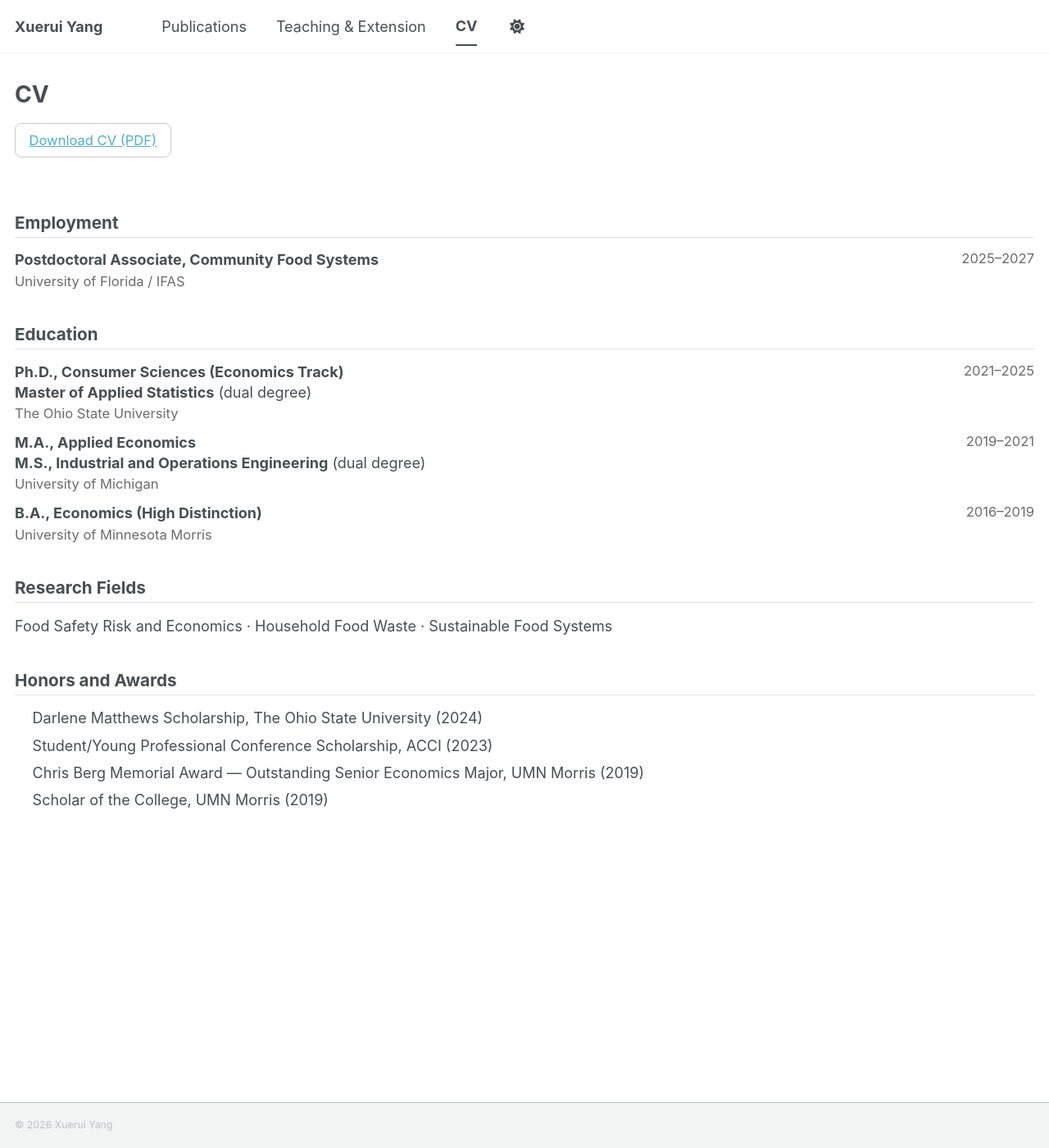
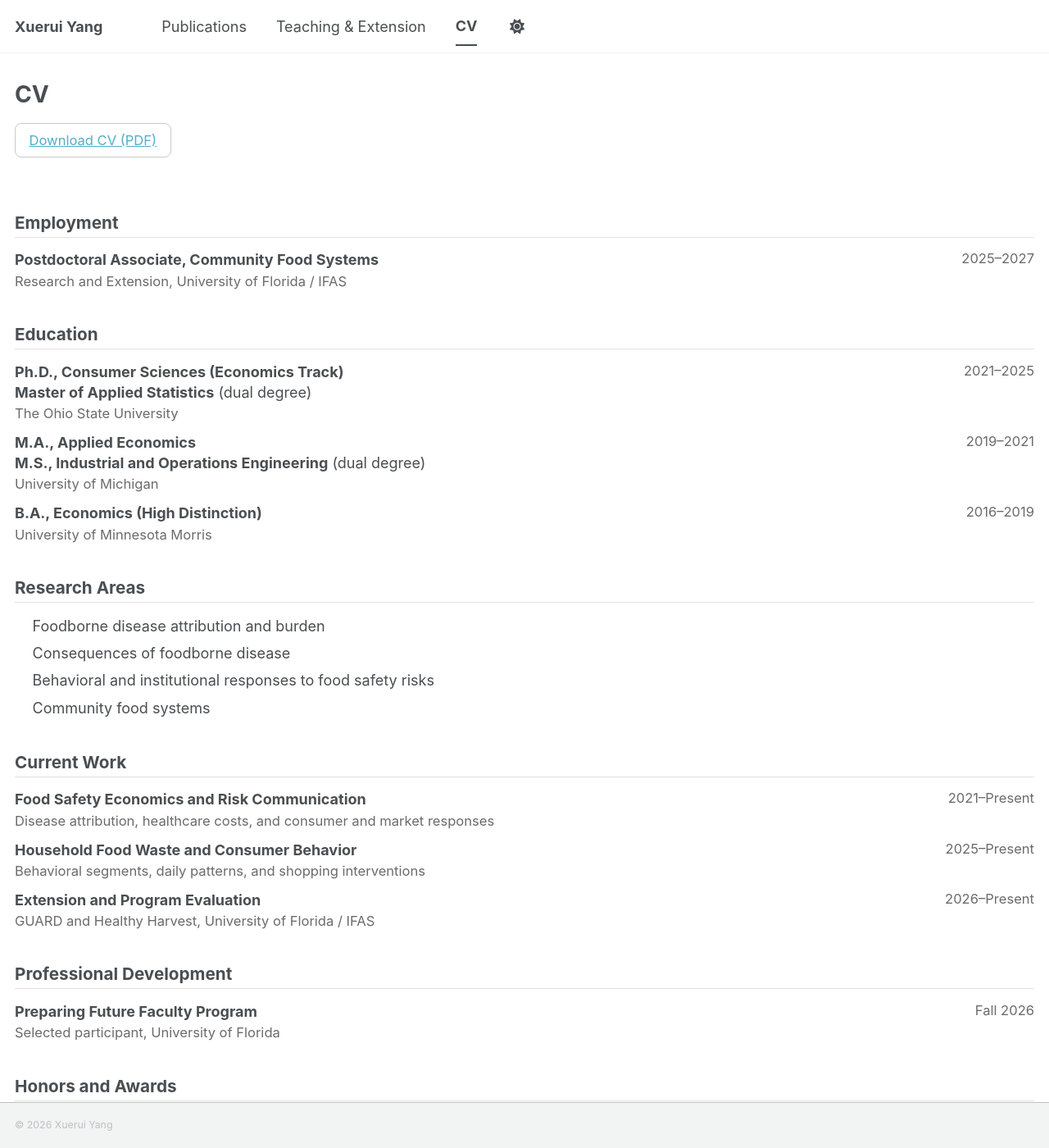
Before and after one commit to xueruiycool/xueruiycool.github.io, a Jekyll site: the page built from _pages/cv.md, in a window 1280 px wide and 1400 px high. Shown: the whole window at 82% size. Built offline with Jekyll 4.4.1, drawn with Linux system fonts in a browser that asks for light colours; a style sheet for code colours, icons or effects is not loaded.

Commit message:
Update general CV

```diff
--- a/_pages/cv.md
+++ b/_pages/cv.md
@@ -16,7 +16,6 @@ redirect_from:
 .cv-entry .cv-what{flex:1;}
 .cv-entry .cv-sub{color:#6b6b6b;font-size:0.92em;}
 .cv-entry .cv-when{color:#6b6b6b;white-space:nowrap;font-size:0.92em;}
-.cv-fields{line-height:1.5;margin:0;}
 .cv-list{margin:0;padding-left:1.2em;}
 .cv-list li{margin-bottom:0.35em;}
 .cv-more{margin-top:1.8em;font-size:0.92em;color:#6b6b6b;}
@@ -26,7 +25,7 @@ redirect_from:
 
 <div class="cv-section">
 <h2>Employment</h2>
-<div class="cv-entry"><div class="cv-what"><strong>Postdoctoral Associate, Community Food Systems</strong><br><span class="cv-sub">University of Florida / IFAS</span></div><div class="cv-when">2025&ndash;2027</div></div>
+<div class="cv-entry"><div class="cv-what"><strong>Postdoctoral Associate, Community Food Systems</strong><br><span class="cv-sub">Research and Extension, University of Florida / IFAS</span></div><div class="cv-when">2025&ndash;2027</div></div>
 </div>
 
 <div class="cv-section">
@@ -37,10 +36,26 @@ redirect_from:
 </div>
 
 <div class="cv-section">
-<h2>Research Fields</h2>
-<p class="cv-fields">Food Safety Risk and Economics &middot; Household Food Waste &middot; Sustainable Food Systems</p>
+<h2>Research Areas</h2>
+<ul class="cv-list">
+<li>Foodborne disease attribution and burden</li>
+<li>Consequences of foodborne disease</li>
+<li>Behavioral and institutional responses to food safety risks</li>
+<li>Community food systems</li>
+</ul>
 </div>
 
+<div class="cv-section">
+<h2>Current Work</h2>
+<div class="cv-entry"><div class="cv-what"><strong>Food Safety Economics and Risk Communication</strong><br><span class="cv-sub">Disease attribution, healthcare costs, and consumer and market responses</span></div><div class="cv-when">2021&ndash;Present</div></div>
+<div class="cv-entry"><div class="cv-what"><strong>Household Food Waste and Consumer Behavior</strong><br><span class="cv-sub">Behavioral segments, daily patterns, and shopping interventions</span></div><div class="cv-when">2025&ndash;Present</div></div>
+<div class="cv-entry"><div class="cv-what"><strong>Extension and Program Evaluation</strong><br><span class="cv-sub">GUARD and Healthy Harvest, University of Florida / IFAS</span></div><div class="cv-when">2026&ndash;Present</div></div>
+</div>
+
+<div class="cv-section">
+<h2>Professional Development</h2>
+<div class="cv-entry"><div class="cv-what"><strong>Preparing Future Faculty Program</strong><br><span class="cv-sub">Selected participant, University of Florida</span></div><div class="cv-when">Fall 2026</div></div>
+</div>
 
 <div class="cv-section">
 <h2>Honors and Awards</h2>
```
Also changed, not shown: 1 other file.
